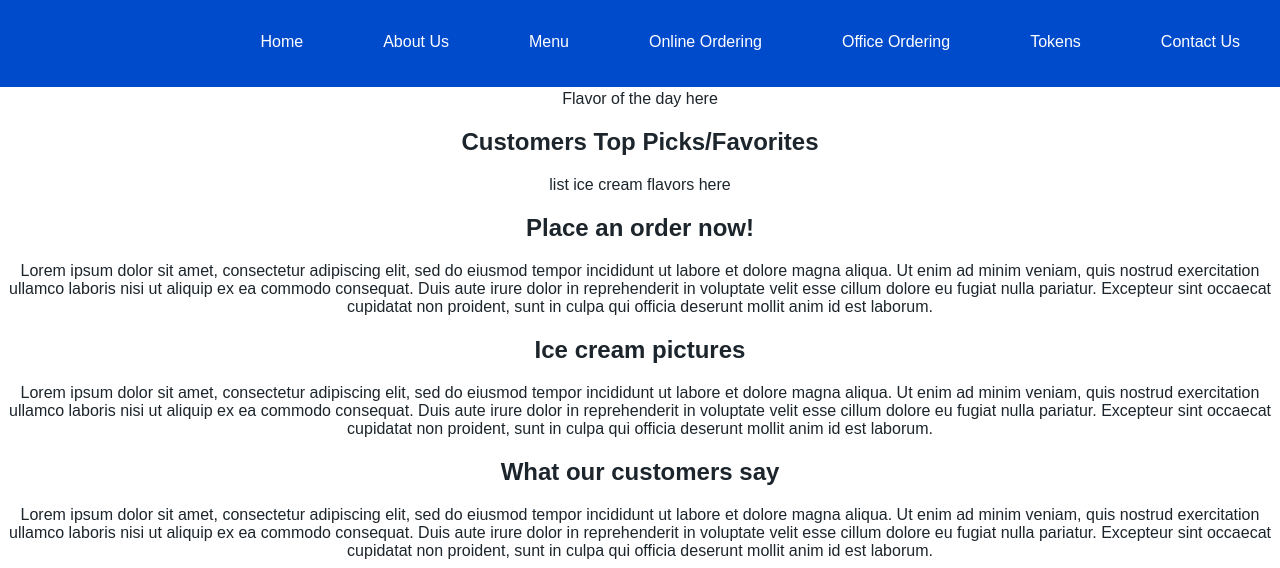
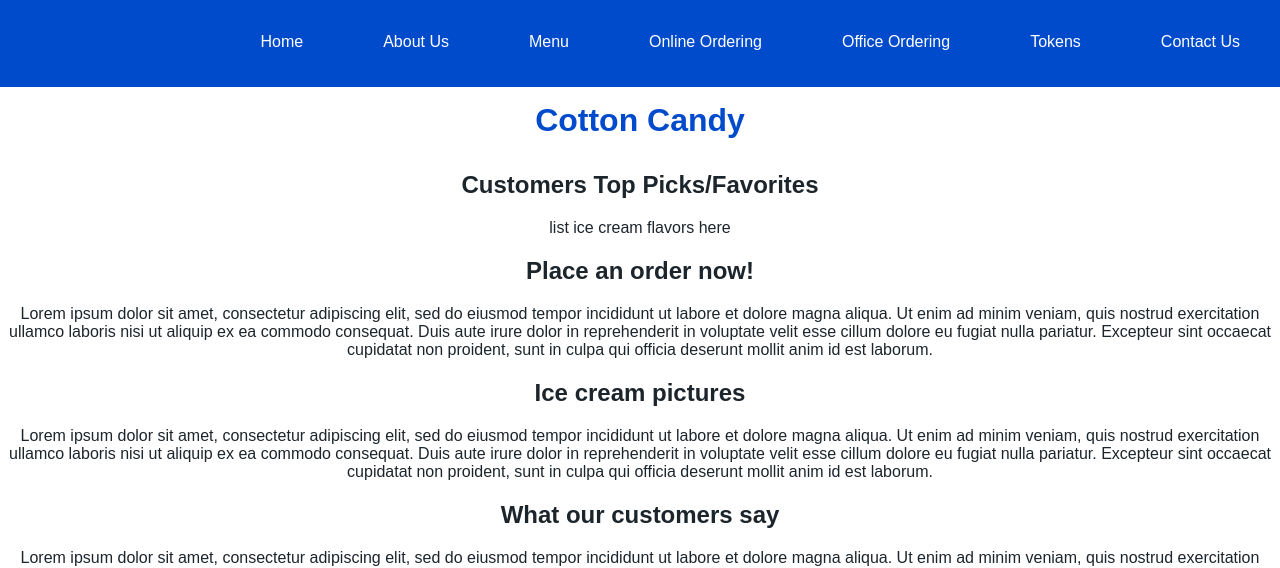
Before and after one commit to xBrandonGx97/CupAndCone, a plain HTML site: page index.html in a window 1280 px wide. Shown: the part 60-628 px from the top of the page. Drawn offline with Linux system fonts and the light colour scheme.

Commit message:
added flavor of the day

```diff
--- a/assets/css/style.css
+++ b/assets/css/style.css
@@ -52,6 +52,12 @@ main {
     text-align: center;
 }
 
+#flavorOfTheDay p {
+  color: hsl(218, 100%, 40%);
+  font-size: 2rem;
+  font-weight: 900;
+}
+
 #favorites {
     color: #1d252c;
     text-align: center;
@@ -76,7 +82,6 @@ main {
     position: relative;
     bottom: 0;
     width: 100%;
-    height: auto;
     background: hsl(210, 15%, 95%);
 }
 
--- a/index.html
+++ b/index.html
@@ -44,7 +44,7 @@
         <main>
             <section id="flavorOfTheDay">
                 <h2>Flavor of the day</h2>
-                <p>Flavor of the day here</p>
+                <p>Cotton Candy</p>
             </section>
             <section id="favorites">
                 <h2>Customers Top Picks/Favorites</h2>
```
